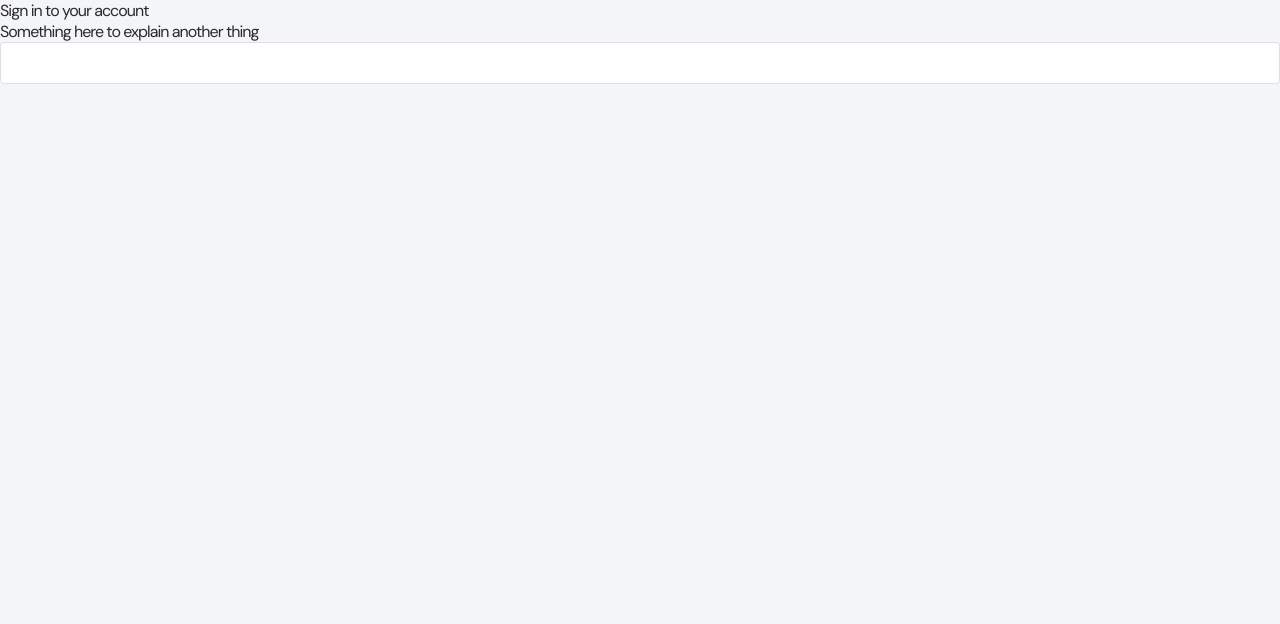
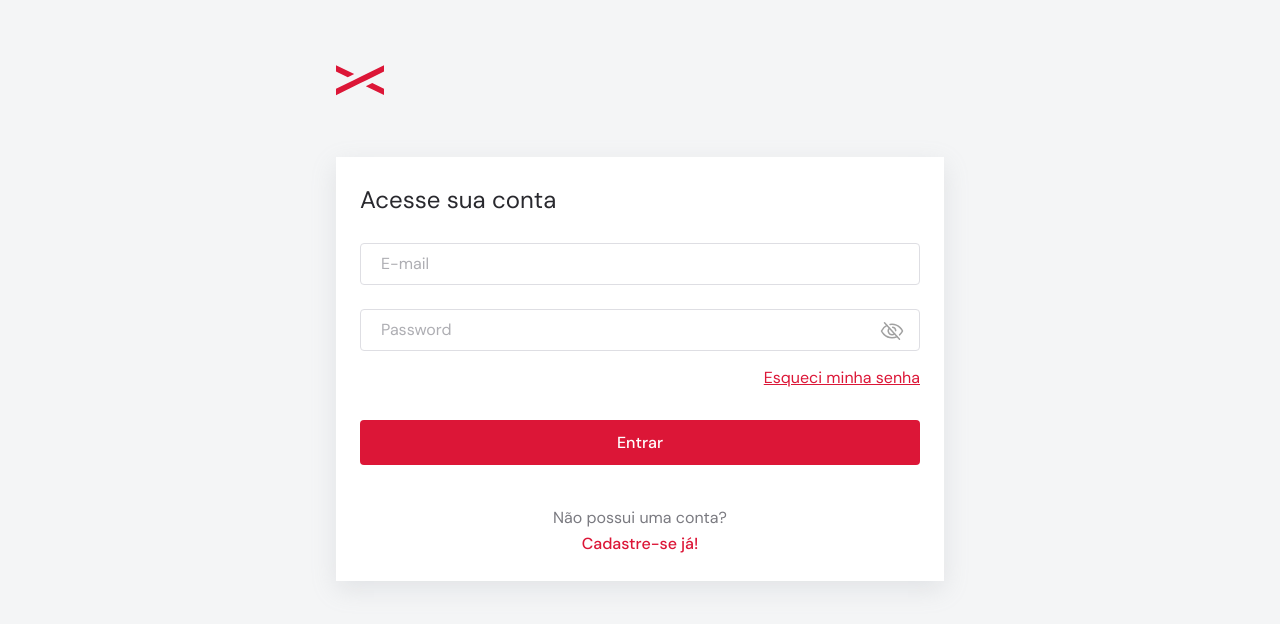
Before and after one commit to fgouvea10/rentx, a Next.js app in the folder rentx.web/: page /auth in a window 1280 px wide. Shown: the top 624 px of the page. Built offline with nearby package versions, Linux system fonts and the light colour scheme.

Commit message:
feat: create auth screen

```diff
--- a/rentx.web/package.json
+++ b/rentx.web/package.json
@@ -11,6 +11,7 @@
   "dependencies": {
     "@stitches/react": "^1.2.8",
     "next": "12.3.1",
+    "phosphor-react": "^1.4.1",
     "react": "18.2.0",
     "react-dom": "18.2.0"
   },
--- a/rentx.web/src/components/shared/Form/index.ts
+++ b/rentx.web/src/components/shared/Form/index.ts
@@ -1 +1,2 @@
-export * from './Input';
+export * from "./Input";
+export * from "./Button";
--- a/rentx.web/src/pages/auth.tsx
+++ b/rentx.web/src/pages/auth.tsx
@@ -1,19 +1,83 @@
+/* eslint-disable @next/next/no-html-link-for-pages */
+import { useState } from "react";
+import { Eye, EyeSlash } from "phosphor-react";
+
 import type { NextPage } from "next";
+import Head from "next/head";
+import Image from "next/image";
 
-import { Input } from "../components/shared/Form";
+import logoImg from "../assets/logo.svg";
+
+import { Button, Input } from "../components/shared/Form";
+
+import {
+  AuthContent,
+  Box,
+  ButtonContainer,
+  Container,
+  InputContainer,
+} from "../styles/pages/auth";
 
 const Auth: NextPage = () => {
+  const [showPassword, setShowPassword] = useState(false);
+  const [isLoading, setIsLoading] = useState(false);
+
+  const handleButton = () =>
+    new Promise((resolve, reject) => {
+      setTimeout(() => setIsLoading(true), 5000);
+    });
+
   return (
-    <main>
-      <div>
-        <h1>Sign in to your account</h1>
-        <p>Something here to explain another thing</p>
+    <>
+      <Head>
+        <title>Login - RentX</title>
+      </Head>
 
-        <form>
-          <Input />
-        </form>
-      </div>
-    </main>
+      <Container>
+        <AuthContent>
+          <Image src={logoImg} width={48} height={48} alt="" />
+          <Box>
+            <h1>Acesse sua conta</h1>
+
+            <InputContainer>
+              <Input type="text" id="email" label="E-mail" />
+            </InputContainer>
+
+            <InputContainer>
+              <Input
+                type={showPassword ? "text" : "password"}
+                id="password"
+                label="Password"
+                icon={
+                  showPassword ? (
+                    <Eye size={24} color="#A1A1A1" />
+                  ) : (
+                    <EyeSlash size={24} color="#A1A1A1" />
+                  )
+                }
+                onIconClick={() => setShowPassword(!showPassword)}
+              />
+            </InputContainer>
+            <a href="/">Esqueci minha senha</a>
+
+            <ButtonContainer>
+              <Button
+                loading={isLoading}
+                loadingMessage="Entrando..."
+                onClick={handleButton}
+              >
+                Entrar
+              </Button>
+            </ButtonContainer>
+
+            <p>
+              Não possui uma conta? <br />
+              <a href="/">Cadastre-se já!</a>
+            </p>
+          </Box>
+        </AuthContent>
+      </Container>
+    </>
   );
 };
 
--- a/rentx.web/src/styles/global.ts
+++ b/rentx.web/src/styles/global.ts
@@ -22,7 +22,7 @@ export const globalStyles = globalCss({
   "body, input, textarea, button": {
     fontFamily: "$base",
     fontWeight: "$regular",
-    letterSpacing: "-0.06em",
+    // letterSpacing: "-0.06em",
   },
 
   "h1, h2, h3, h4, h5, h6": {
--- a/rentx.web/src/styles/index.ts
+++ b/rentx.web/src/styles/index.ts
@@ -29,7 +29,7 @@ export const {
       1: "0.25rem",
       2: "0.5rem",
       3: "0.75rem",
-      4: "0.1rem",
+      4: "1rem",
       5: "1.25rem",
       6: "1.5rem",
       7: "2rem",
--- /dev/null
+++ b/rentx.web/src/styles/pages/auth.ts
@@ -0,0 +1,72 @@
+import { styled } from "..";
+
+export const Container = styled("main", {
+  display: "flex",
+  flexDirection: "column",
+  minHeight: "100vh",
+});
+
+export const AuthContent = styled("div", {
+  padding: "2rem 1rem",
+  width: "100%",
+  maxWidth: "640px",
+  margin: "$6 auto",
+
+  p: {
+    color: "$gray500",
+    fontSize: "$md",
+    fontWeight: "$regular",
+    lineHeight: "$tall",
+    marginTop: "$2",
+  },
+
+  form: {
+    marginTop: "$12",
+  },
+});
+
+export const InputContainer = styled("div", {
+  width: "100%",
+  marginTop: "$6",
+});
+
+export const Box = styled("form", {
+  background: "white",
+  boxShadow: "rgba(149, 157, 165, 0.2) 0px 8px 24px",
+  padding: "$6",
+
+  h1: {
+    color: "$gray900",
+    fontSize: "$xl",
+    fontWeight: "$regular",
+    lineHeight: "$tall",
+  },
+
+  ".top": {
+    marginTop: "$8",
+  },
+
+  "> a": {
+    textDecoration: "underline",
+    color: "$red500",
+    marginTop: "$4",
+    textAlign: "right",
+    display: "block",
+  },
+
+  p: {
+    marginTop: "$8",
+    textAlign: "center",
+    display: "block",
+  },
+
+  "p a": {
+    color: "$red500",
+    fontWeight: "$medium",
+  },
+});
+
+export const ButtonContainer = styled("div", {
+  marginTop: "2rem",
+  width: "100%",
+});
```
Also changed, not shown: rentx.web/src/assets/logo.svg (added), 1 other file (tests, documents, lock files or other folders).
